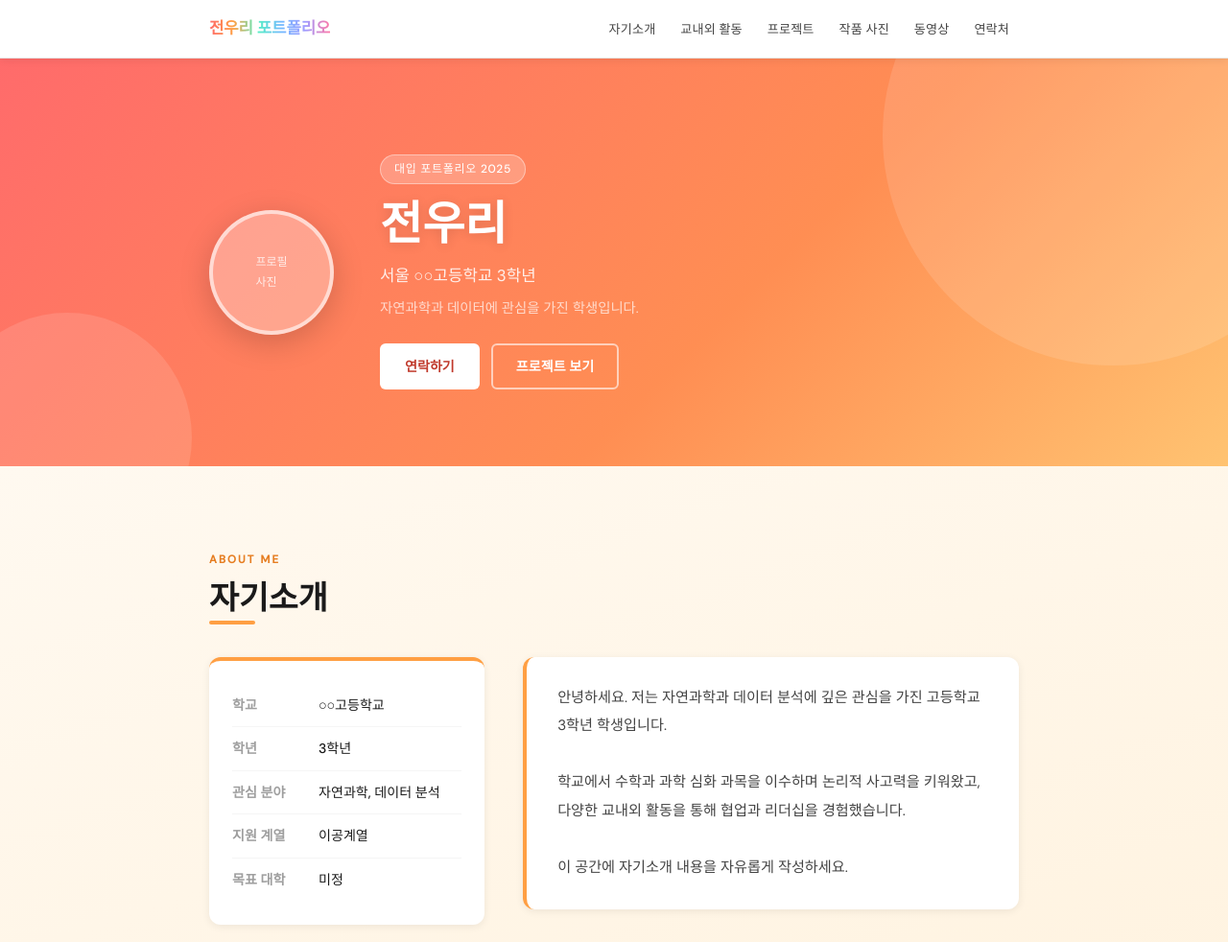
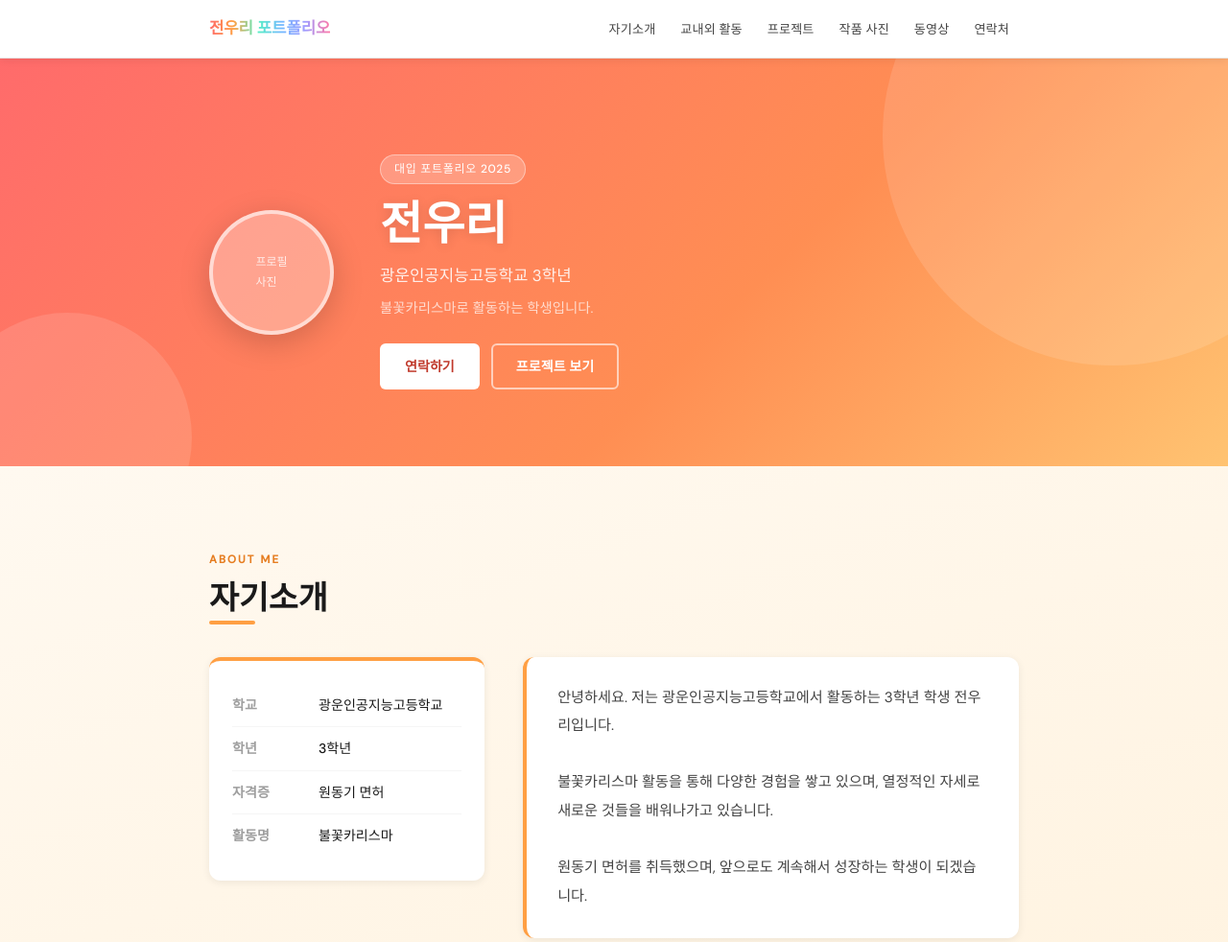
Before and after one commit to 24kwai0313-art/woori.github.io, a plain HTML site: page index.html in a window 1280 px wide. Shown: the top 982 px of the page at 96% size. Drawn offline with Linux system fonts and the light colour scheme.

Commit message:
포트폴리오 정보 업데이트: 광운인공지능고등학교, 불꽃카리스마 활동 정보 반영

```diff
--- a/index.html
+++ b/index.html
@@ -849,8 +849,8 @@
         <div class="hero-text">
           <span class="hero-badge">대입 포트폴리오 2025</span>
           <h1 id="hero-name">전우리</h1>
-          <p id="hero-tagline">서울 ○○고등학교 3학년</p>
-          <p id="hero-sub">자연과학과 데이터에 관심을 가진 학생입니다.</p>
+          <p id="hero-tagline">광운인공지능고등학교 3학년</p>
+          <p id="hero-sub">불꽃카리스마로 활동하는 학생입니다.</p>
           <div class="hero-cta">
             <a href="#contact" class="btn btn-white">연락하기</a>
             <a href="#projects" class="btn btn-outline-white">프로젝트 보기</a>
@@ -880,23 +880,19 @@
               <tbody>
                 <tr>
                   <th>학교</th>
-                  <td id="info-school">○○고등학교</td>
+                  <td id="info-school">광운인공지능고등학교</td>
                 </tr>
                 <tr>
                   <th>학년</th>
                   <td id="info-grade">3학년</td>
                 </tr>
                 <tr>
-                  <th>관심 분야</th>
-                  <td id="info-interest">자연과학, 데이터 분석</td>
+                  <th>자격증</th>
+                  <td id="info-cert">원동기 면허</td>
                 </tr>
                 <tr>
-                  <th>지원 계열</th>
-                  <td id="info-major">이공계열</td>
-                </tr>
-                <tr>
-                  <th>목표 대학</th>
-                  <td id="info-university">미정</td>
+                  <th>활동명</th>
+                  <td id="info-activity">불꽃카리스마</td>
                 </tr>
               </tbody>
             </table>
@@ -904,9 +900,9 @@
 
           <!-- 자기소개 본문 -->
           <div id="about-text" class="reveal reveal-delay-3">
-            안녕하세요. 저는 자연과학과 데이터 분석에 깊은 관심을 가진 고등학교 3학년 학생입니다.<br><br>
-            학교에서 수학과 과학 심화 과목을 이수하며 논리적 사고력을 키워왔고, 다양한 교내외 활동을 통해 협업과 리더십을 경험했습니다.<br><br>
-            이 공간에 자기소개 내용을 자유롭게 작성하세요.
+            안녕하세요. 저는 광운인공지능고등학교에서 활동하는 3학년 학생 전우리입니다.<br><br>
+            불꽃카리스마 활동을 통해 다양한 경험을 쌓고 있으며, 열정적인 자세로 새로운 것들을 배워나가고 있습니다.<br><br>
+            원동기 면허를 취득했으며, 앞으로도 계속해서 성장하는 학생이 되겠습니다.
           </div>
 
         </div>
@@ -1125,7 +1121,7 @@
               <div class="contact-icon">🏫</div>
               <div>
                 <span class="contact-label">학교</span>
-                <span class="contact-value">서울 ○○고등학교</span>
+                <span class="contact-value">광운인공지능고등학교</span>
               </div>
             </li>
             <li id="contact-location">
```
